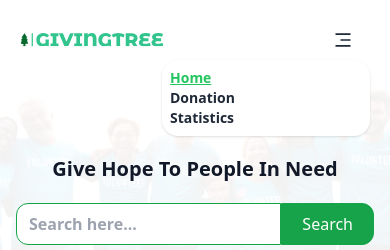
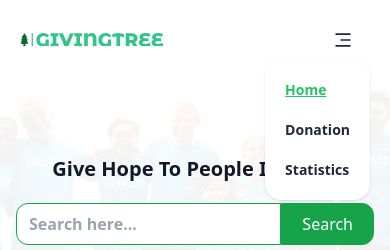
Before and after one commit to thecodermehedi/givingtree, a React (Vite) app: page / in a window 390 px wide. Both pictures are taken after a click on the label 343 px from the left and 40 px from the top of the page. Shown: the top 250 px of the page. Built offline with nearby package versions, Linux system fonts and the light colour scheme.

Commit message:
update NavMobile.jsx

```diff
--- a/src/components/NavMobile/NavMobile.jsx
+++ b/src/components/NavMobile/NavMobile.jsx
@@ -9,7 +9,7 @@ const NavMobile = () => {
         </label>
         <ul
           tabIndex={0}
-          className="dropdown-content z-[1] menu p-2 shadow bg-base-100 rounded-box w-52"
+          className="dropdown-content z-[1] menu p-5 shadow bg-base-100 rounded-box w-fit gap-5"
         >
           <NavLink
             to={"/"}
```
